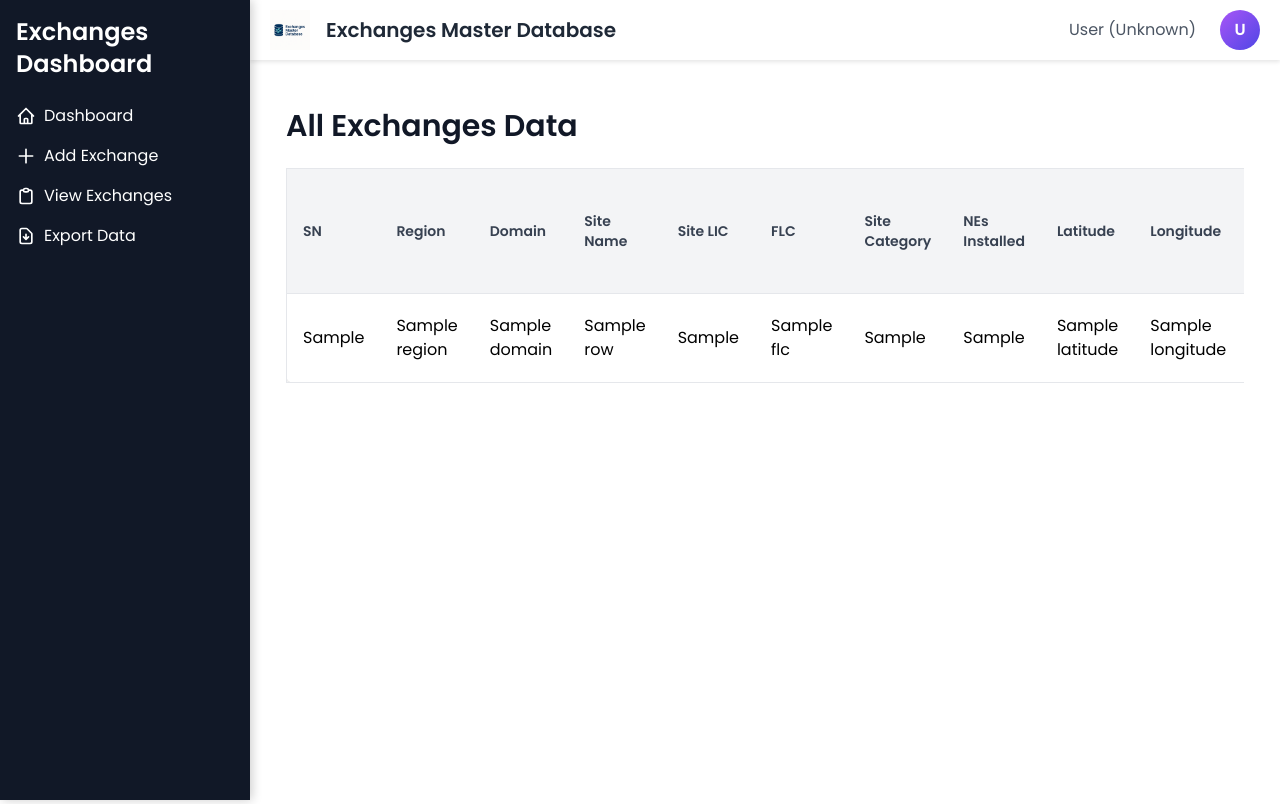
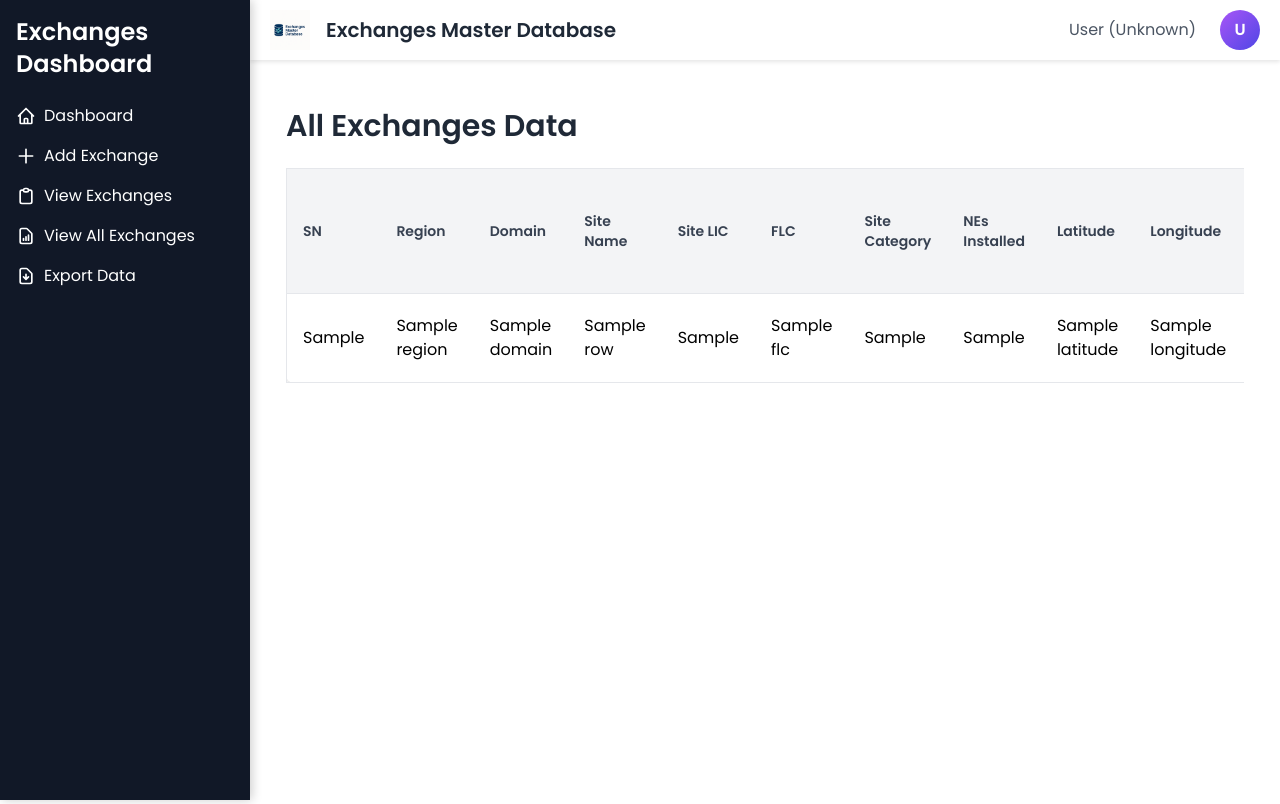
Before and after one commit to emdportal/emdportal, a Flask app: template templates/view_all_exchanges.html in a window 1280 px wide. Run offline with Flask 3, Linux system fonts and the light colour scheme; the template is opened without the code that fills it: most values are stand-ins (such as "Sample title", 1, 10 or a date in 2020); parts of the project's set-up code (start-up, migrations or seed data) failed here and were passed over; some libraries are stand-ins or nearby versions.

Commit message:
add a new view page
Signed-off-by: itsXRP <itsxrproms@gmail.com>

```diff
--- a/app.py
+++ b/app.py
@@ -1304,6 +1304,16 @@ def view_exchanges():
         exchanges = GeneralInformation.query.all()
     else:
         exchanges = GeneralInformation.query.filter_by(domain=user_region).all()
+    return render_template('view_exchanges.html', exchanges=exchanges)
+
+@app.route('/view_all_exchanges')
+@login_required
+def view_all_exchanges():
+    user_region = session.get('region')
+    if user_region == "All":
+        exchanges = GeneralInformation.query.all()
+    else:
+        exchanges = GeneralInformation.query.filter_by(domain=user_region).all()
 
     # Prepare data for the table
     table_data = []
@@ -1413,7 +1423,7 @@ def view_exchanges():
         }
         table_data.append(row)
 
-    return render_template('view_all_exchanges.html', exchanges=exchanges, table_data=table_data)
+    return render_template('view_all_exchanges.html', table_data=table_data)
 
 if __name__ == '__main__':
     app.run(debug=True)
--- a/templates/base.html
+++ b/templates/base.html
@@ -80,6 +80,10 @@
                 <svg class="w-5 h-5 mr-2" fill="none" stroke="currentColor" viewBox="0 0 24 24"><path stroke-linecap="round" stroke-linejoin="round" stroke-width="2" d="M9 5H7a2 2 0 00-2 2v12a2 2 0 002 2h10a2 2 0 002-2V7a2 2 0 00-2-2h-2M9 5a2 2 0 002 2h2a2 2 0 002-2M9 5a2 2 0 012-2h2a2 2 0 012 2"></path></svg>
                 View Exchanges
             </a>
+			<a href="{{ url_for('view_all_exchanges') }}" class="block py-2 px-4 hover:bg-gray-700 flex items-center">
+                 <svg class="w-5 h-5 mr-2" fill="none" stroke="currentColor" viewBox="0 0 24 24"><path stroke-linecap="round" stroke-linejoin="round" stroke-width="2" d="M9 17v-2m3 2v-4m3 4v-6m2 10H7a2 2 0 01-2-2V5a2 2 0 012-2h5.586a1 1 0 01.707.293l5.414 5.414a1 1 0 01.293.707V19a2 2 0 01-2 2z"></path></svg>
+                View All Exchanges
+            </a>
             <a href="{{ url_for('export') }}" class="block py-2 px-4 hover:bg-gray-700 flex items-center">
                 <svg class="w-5 h-5 mr-2" fill="none" stroke="currentColor" viewBox="0 0 24 24"><path stroke-linecap="round" stroke-linejoin="round" stroke-width="2" d="M12 10v6m0 0l-3-3m3 3l3-3m2 8H7a2 2 0 01-2-2V5a2 2 0 012-2h5.586a1 1 0 01.707.293l5.414 5.414a1 1 0 01.293.707V19a2 2 0 01-2 2z"></path></svg>
                 Export Data
--- a/templates/view_all_exchanges.html
+++ b/templates/view_all_exchanges.html
@@ -5,8 +5,10 @@
 {% endblock %}
 
 {% block content %}
-<div class="container mx-auto px-4 py-6">
-    <h2 class="text-3xl font-bold mb-6 text-gray-900">All Exchanges Data</h2>
+<main class="container mx-auto px-4 py-6">
+    <h2 class="text-3xl font-bold mb-6 text-gray-800">All Exchanges Data</h2>
+
+    <!-- Table Section -->
     <div class="overflow-x-auto">
         <table class="min-w-full bg-white border border-gray-200 rounded-lg shadow-md">
             <thead class="bg-gray-100">
@@ -123,7 +125,7 @@
             </thead>
             <tbody>
                 {% for row in table_data %}
-                <tr class="hover:bg-gray-50">
+                <tr class="hover:bg-gray-50 transition-colors duration-200">
                     <td class="py-2 px-4 border-b">{{ row.SN }}</td>
                     <td class="py-2 px-4 border-b">{{ row.Region }}</td>
                     <td class="py-2 px-4 border-b">{{ row.Domain }}</td>
@@ -317,5 +319,5 @@
             </tbody>
         </table>
     </div>
-</div>
+</main>
 {% endblock %}
```
